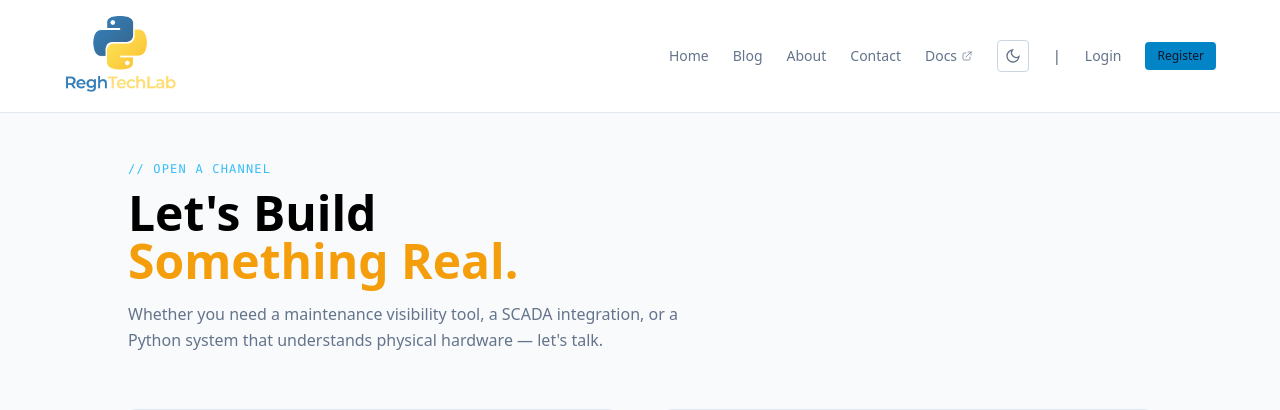
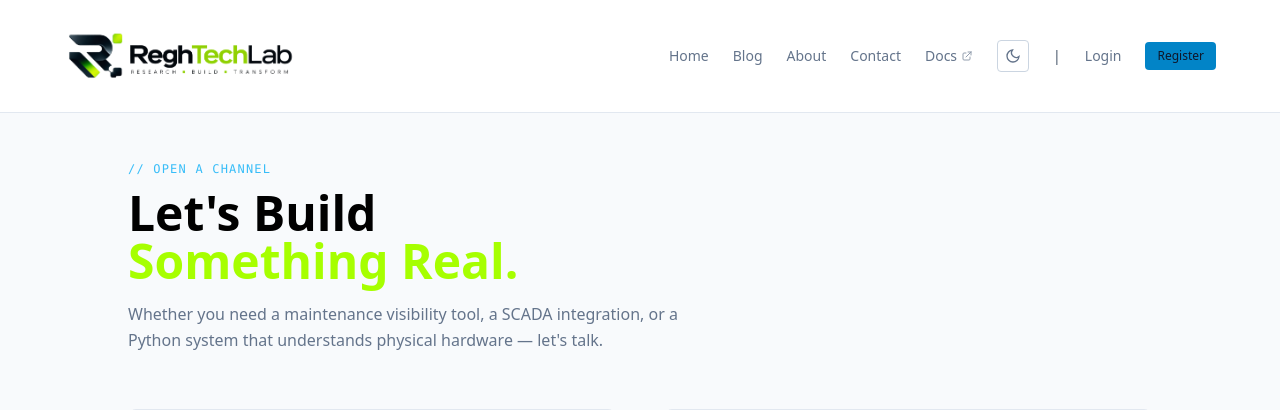
Before and after one commit to iamregha/ReghTechLab-portfolio, a Flask app: page /contact in a window 1280 px wide. Shown: the top 410 px of the page. Run offline with Flask 3, Linux system fonts and the light colour scheme; some libraries are stand-ins or nearby versions.

Commit message:
feat(branding): implement adaptive light/dark logo and favicons
- Replace single logo.png with transparent dual-theme assets
- Add reghtechlab_logo_light.png for light mode (black text)
- Add reghtechlab_logo_dark.png for dark mode (white + lime)
- Refactor nav logo in base.html to use Tailwind dark:hidden / dark:block for instant theme sync
- Add favicon
- Update og:image to use new transparent light logo

Fixes logo visibility issue on dark background and syncs logo with manual theme toggle.

```diff
--- a/templates/base.html
+++ b/templates/base.html
@@ -11,6 +11,9 @@
  page title
  -->
     <title>{% block title %}ReghTechLab{% endblock %}</title>
+    <link rel="icon" type="image/png" sizes="32x32" href="{{ url_for('static', filename='img/ReghTechLab_Favicon_Master_1024.png') }}">
+    <link rel="icon" type="image/png" sizes="16x16" href="{{ url_for('static', filename='img/reghtechlab_favicon_16.png') }}">
+    <link rel="apple-touch-icon" href="{{ url_for('static', filename='img/reghtechlab_favicon_512.png') }}">
 
     <!-- OpenGraph / Social Card meta — child templates override block meta -->
     {% block meta %}
@@ -19,7 +22,7 @@
     <meta property="og:type"      content="website">
     <meta property="og:title"     content="ReghTechLab">
     <meta property="og:description" content="Engineering systems that outlast the problem.">
-    <meta property="og:image"     content="{{ request.host_url }}static/img/logo.png">
+    <meta property="og:image" content="{{ request.host_url }}static/img/ReghTechLab_Master_Logo_light.png">
     <meta property="og:url"       content="{{ request.url }}">
     <meta name="twitter:card"     content="summary_large_image">
     <meta name="twitter:title"    content="ReghTechLab">
@@ -126,8 +129,16 @@
             <!-- Logo -->
             <a href="{{ url_for('main.index') }}"
                 class="flex items-center gap-3 hover:opacity-100 transition transform hover:scale-105 duration-300">
-                <img src="{{ url_for('static', filename='img/logo.png') }}" alt="ReghTechLab Logo"
-                    class="h-16 md:h-20 w-auto">
+
+                <!-- Light theme logo - shows when NOT dark -->
+                <img src="{{ url_for('static', filename='img/ReghTechLab_Master_Logo_light.png') }}"
+                    alt="ReghTechLab Logo"
+                    class="h-16 md:h-20 w-auto block dark:hidden">
+
+                <!-- Dark theme logo - shows when dark -->
+                <img src="{{ url_for('static', filename='img/ReghTechLab_Master_Logo_dark.png') }}"
+                    alt="ReghTechLab Logo"
+                    class="h-16 md:h-20 w-auto hidden dark:block">
             </a>
 
             <!-- Desktop nav links — hidden on mobile -->
--- a/templates/contact.html
+++ b/templates/contact.html
@@ -13,7 +13,7 @@
  <h1 class="text-4xl sm:text-5xl font-bold
  leading-tight mb-4">
  Let's Build<br/>
- <span style="color:#f59e0b;">Something Real.</span>
+ <span style="color:#a6ff00;">Something Real.</span>
  </h1>
  <p class="text-slate-400 max-w-xl text-base leading-relaxed">
  Whether you need a maintenance visibility tool, a SCADA
--- a/templates/index.html
+++ b/templates/index.html
@@ -47,7 +47,7 @@
  The Platform for<br />
  <span class="text-sky-400">Downstream Engineers</span><br />
  Who Also Write<br />
- <span style="color:#f59e0b;">Code.</span>
+ <span style="color:#a6ff00;">Code.</span>
  </h1>
 
  <!-- Sub-headline — answers"what do I do here?" -->
```
Also changed, not shown: static/img/ReghTechLab_Favicon_Master_1024.png (added), static/img/ReghTechLab_Master_Logo_dark.png (added), static/img/ReghTechLab_Master_Logo_light.png (added), static/img/logo.png (deleted), static/img/logo1.png, static/img/logo2.png (deleted), static/img/logo3.png (deleted), static/img/logo_transparent.png (deleted), static/img/reghtechlab-logo.jpg (deleted), static/img/reghtechlab_logo_dark.png (added), static/img/reghtechlab_logo_light.png (added), 1 other file.
